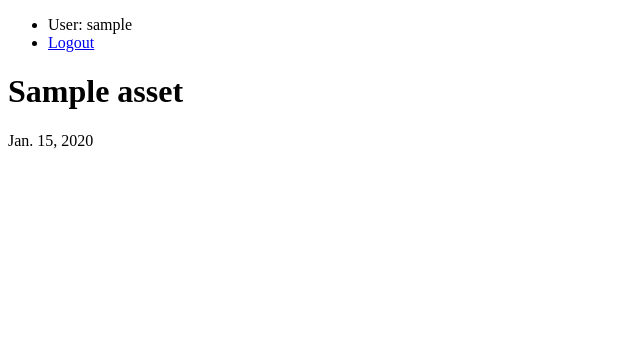
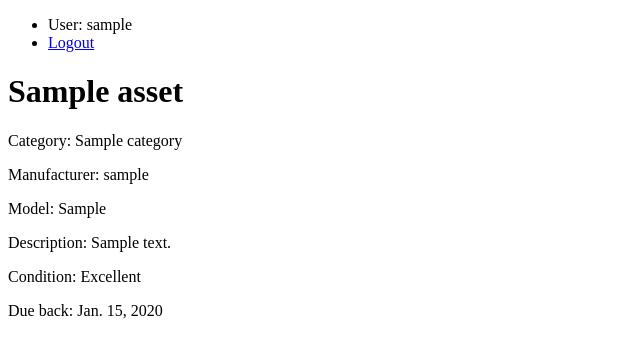
Before and after one commit to jeff-eng/Commune, a Django app: page /dashboard/asset/00000000-0000-0000-0000-000000000001 in a window 1280 px wide. Shown: the top 358 px of the page, without its empty margins (0-640 px from the left). Run offline with Django 3.2, Linux system fonts and the light colour scheme; a user stored in the database is signed in; tables that the repository leaves empty hold one stand-in row (values such as "Sample post").

Commit message:
Added more fields to display on the asset detail page template.

```diff
--- a/inventory/templates/inventory/asset_detail.html
+++ b/inventory/templates/inventory/asset_detail.html
@@ -1,7 +1,24 @@
 {% extends "layout.html" %}
 
 {% block main %}
+{% if user.is_authenticated and user == asset.owner %}
 <h1>{{ asset.name }}</h1>
-<p>{{ aaset.description }}</p>
-<p>{{ asset.return_date }}</p>
+<p>Category:
+    {% for category in asset.category.all %}
+        {{ category }}
+        {% if not forloop.last %}
+            <!-- Display a comma after each category except for last in list -->
+            ,
+        {% endif %}
+    {% endfor %}
+</p>
+<p>Manufacturer: {{ asset.owner }}</p>
+<p>Model: {{ asset.model }}</p>
+<p>Description: {{ asset.description }}</p>
+<p>Condition: {{ asset.get_condition_display }}</p>
+{% if asset.return_date is not None %}
+    <p>Due back: {{ asset.return_date }}</p>
+{% endif %}
+
+{% endif %}
 {% endblock %}
```
